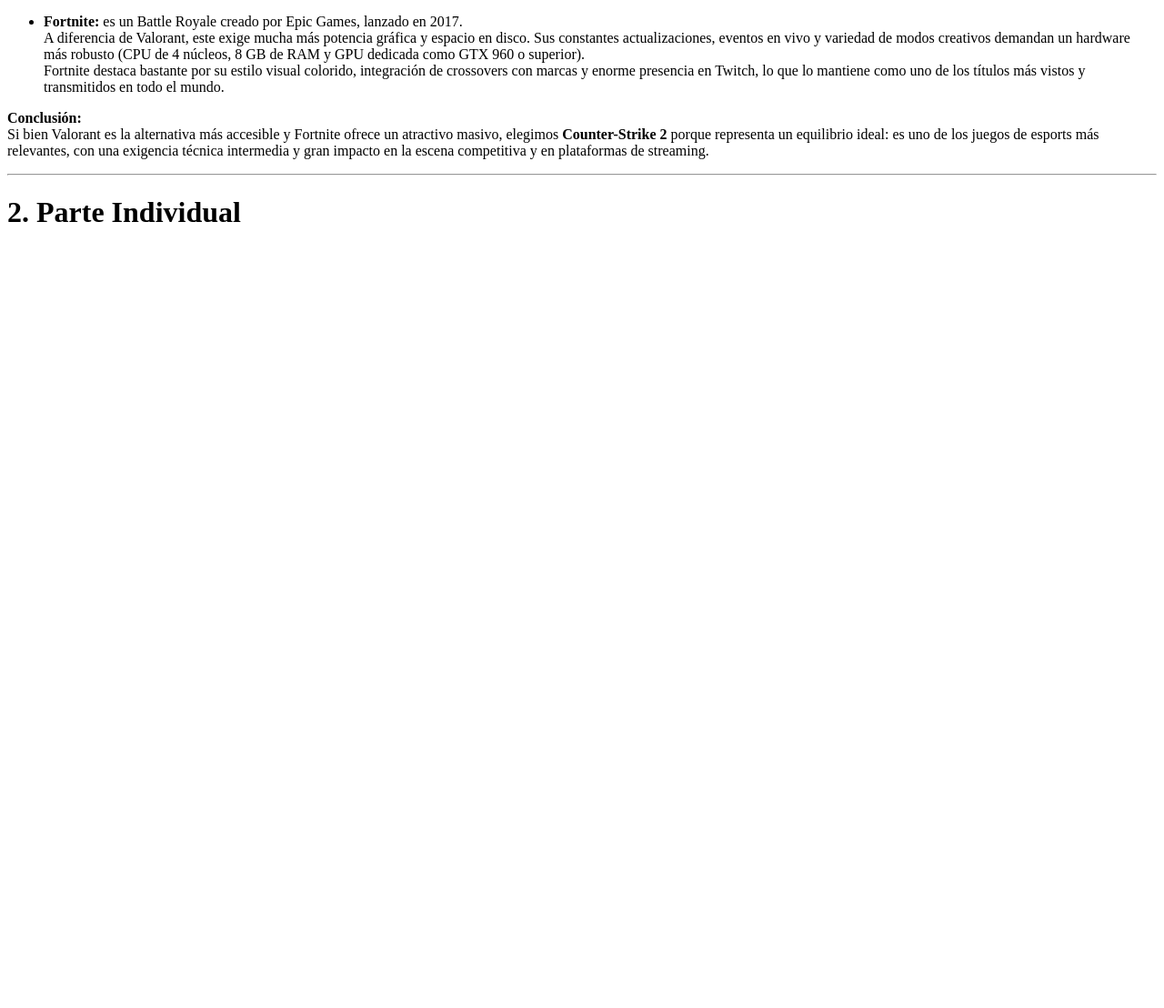
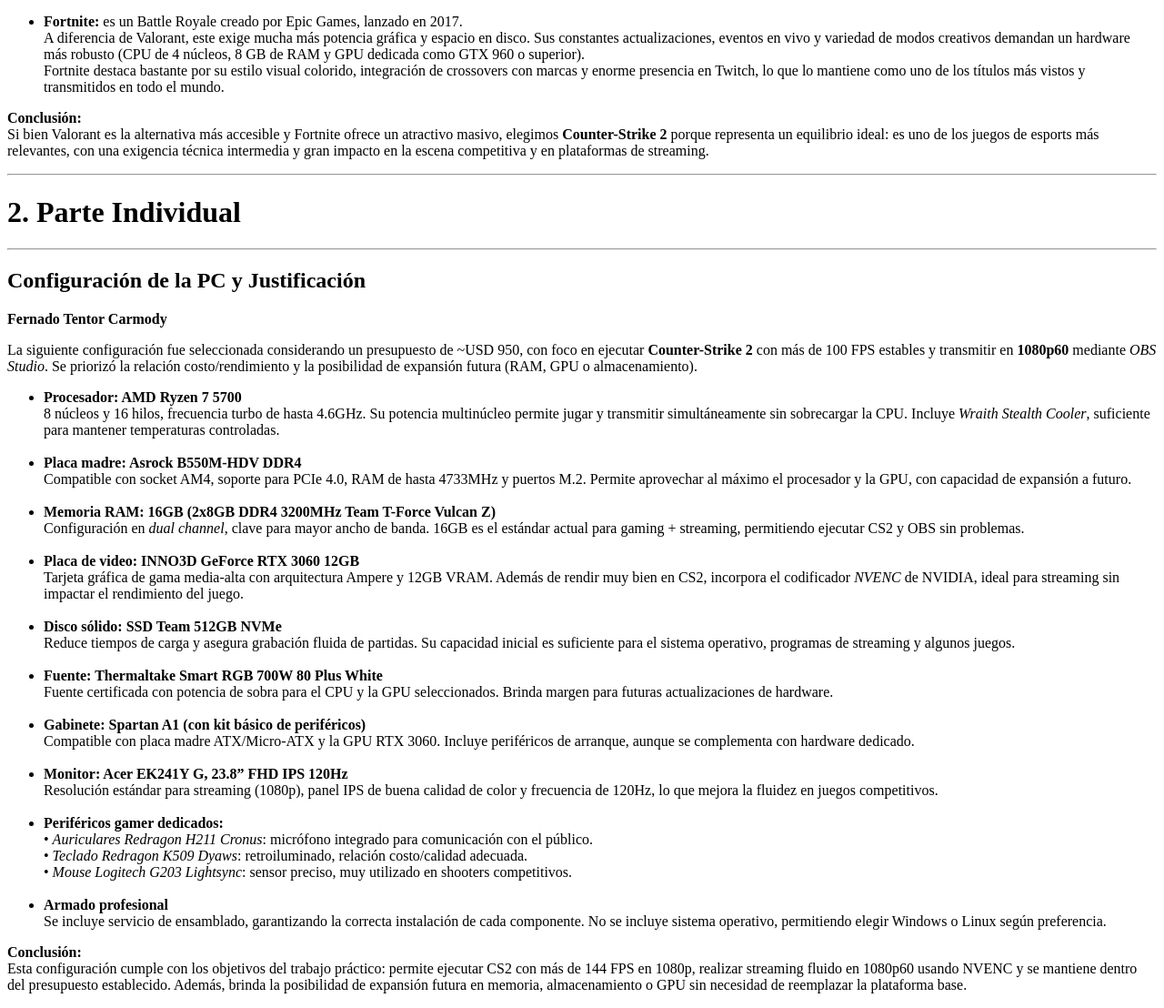
Before and after one commit to MaxPicco-git/Grupo17, a plain HTML site: page index.html in a window 1280 px wide. Shown: the part 2074-3182 px from the top of the page at 91% size. Before the commit the page ends 2347 px from the top, so only its background shows below. Drawn offline with Linux system fonts and the light colour scheme.

Commit message:
Fernando: Parte individual/Configuracion de la pc

```diff
--- a/index.html
+++ b/index.html
@@ -189,6 +189,75 @@ en la escena competitiva y en plataformas de streaming.
 <hr>
 
 <h1>2. Parte Individual</h1>
+<hr>
+
+<h2>Configuración de la PC y Justificación</h2>
+<p>
+  <strong>
+    Fernado Tentor Carmody
+  </strong>
+</p>
+
+<p>
+La siguiente configuración fue seleccionada considerando un presupuesto de ~USD 950,
+con foco en ejecutar <strong>Counter-Strike 2</strong> con más de 100 FPS estables y transmitir en
+<strong>1080p60</strong> mediante <em>OBS Studio</em>. Se priorizó la relación costo/rendimiento y la
+posibilidad de expansión futura (RAM, GPU o almacenamiento).
+</p>
+
+<ul>
+  <li><strong>Procesador: AMD Ryzen 7 5700</strong><br>
+  8 núcleos y 16 hilos, frecuencia turbo de hasta 4.6GHz. Su potencia multinúcleo
+  permite jugar y transmitir simultáneamente sin sobrecargar la CPU. Incluye
+  <em>Wraith Stealth Cooler</em>, suficiente para mantener temperaturas controladas.</li><br>
+
+  <li><strong>Placa madre: Asrock B550M-HDV DDR4</strong><br>
+  Compatible con socket AM4, soporte para PCIe 4.0, RAM de hasta 4733MHz y puertos M.2.
+  Permite aprovechar al máximo el procesador y la GPU, con capacidad de expansión a futuro.</li><br>
+
+  <li><strong>Memoria RAM: 16GB (2x8GB DDR4 3200MHz Team T-Force Vulcan Z)</strong><br>
+  Configuración en <em>dual channel</em>, clave para mayor ancho de banda. 16GB es el estándar
+  actual para gaming + streaming, permitiendo ejecutar CS2 y OBS sin problemas.</li><br>
+
+  <li><strong>Placa de video: INNO3D GeForce RTX 3060 12GB</strong><br>
+  Tarjeta gráfica de gama media-alta con arquitectura Ampere y 12GB VRAM. Además de
+  rendir muy bien en CS2, incorpora el codificador <em>NVENC</em> de NVIDIA, ideal para streaming
+  sin impactar el rendimiento del juego.</li><br>
+
+  <li><strong>Disco sólido: SSD Team 512GB NVMe</strong><br>
+  Reduce tiempos de carga y asegura grabación fluida de partidas. Su capacidad inicial
+  es suficiente para el sistema operativo, programas de streaming y algunos juegos.</li><br>
+
+  <li><strong>Fuente: Thermaltake Smart RGB 700W 80 Plus White</strong><br>
+  Fuente certificada con potencia de sobra para el CPU y la GPU seleccionados.
+  Brinda margen para futuras actualizaciones de hardware.</li><br>
+
+  <li><strong>Gabinete: Spartan A1 (con kit básico de periféricos)</strong><br>
+  Compatible con placa madre ATX/Micro-ATX y la GPU RTX 3060.
+  Incluye periféricos de arranque, aunque se complementa con hardware dedicado.</li><br>
+
+  <li><strong>Monitor: Acer EK241Y G, 23.8” FHD IPS 120Hz</strong><br>
+  Resolución estándar para streaming (1080p), panel IPS de buena calidad de color
+  y frecuencia de 120Hz, lo que mejora la fluidez en juegos competitivos.</li><br>
+
+  <li><strong>Periféricos gamer dedicados:</strong><br>
+    • <em>Auriculares Redragon H211 Cronus</em>: micrófono integrado para comunicación con el público.<br>
+    • <em>Teclado Redragon K509 Dyaws</em>: retroiluminado, relación costo/calidad adecuada.<br>
+    • <em>Mouse Logitech G203 Lightsync</em>: sensor preciso, muy utilizado en shooters competitivos.</li><br>
+
+  <li><strong>Armado profesional</strong><br>
+  Se incluye servicio de ensamblado, garantizando la correcta instalación de cada componente.
+  No se incluye sistema operativo, permitiendo elegir Windows o Linux según preferencia.</li>
+</ul>
+
+<p><strong>Conclusión:</strong><br>
+Esta configuración cumple con los objetivos del trabajo práctico: permite ejecutar CS2
+con más de 144 FPS en 1080p, realizar streaming fluido en 1080p60 usando NVENC y se
+mantiene dentro del presupuesto establecido. Además, brinda la posibilidad de
+expansión futura en memoria, almacenamiento o GPU sin necesidad de reemplazar la
+plataforma base.
+</p>
+
   </body>
 
 
```
